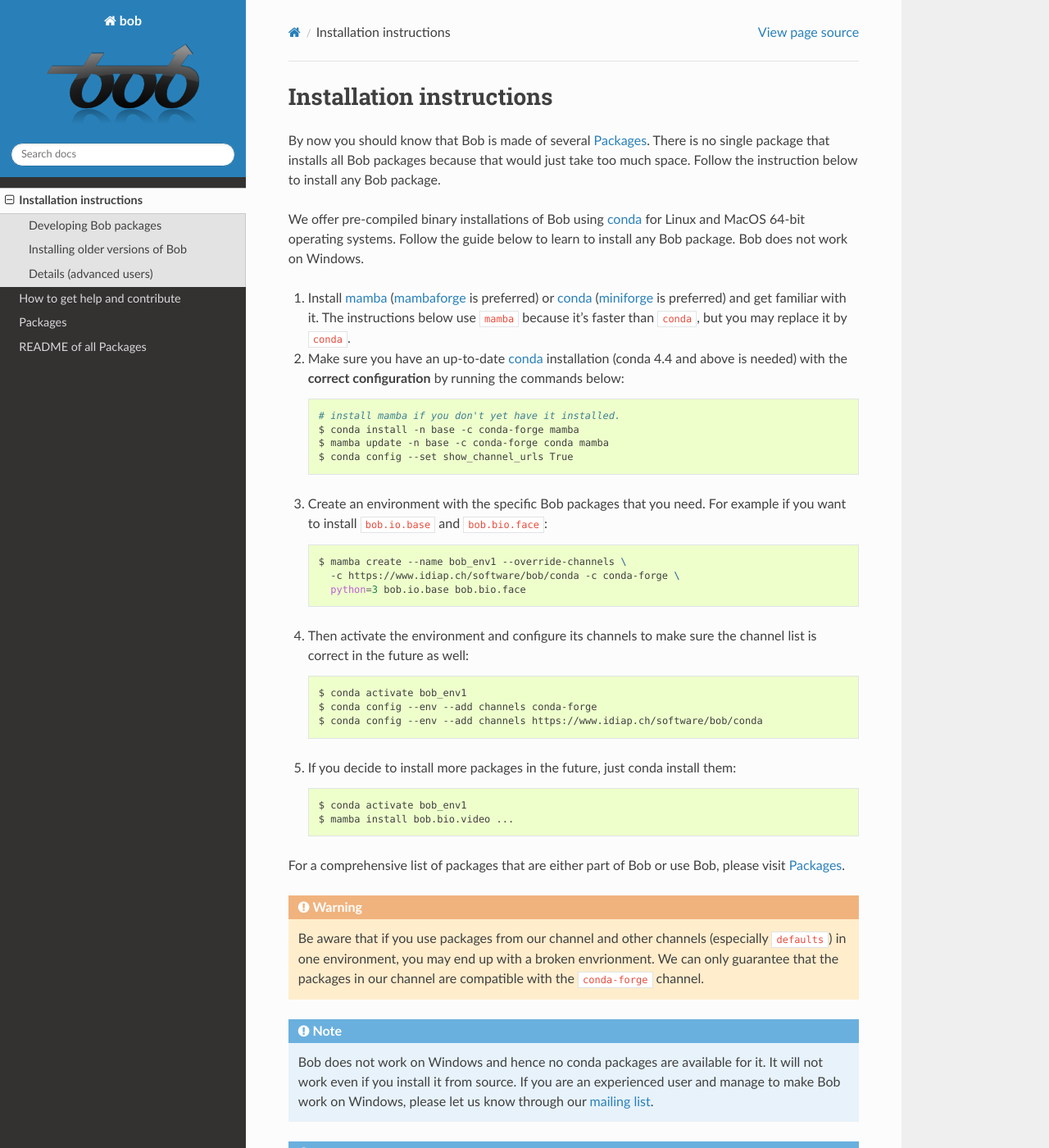
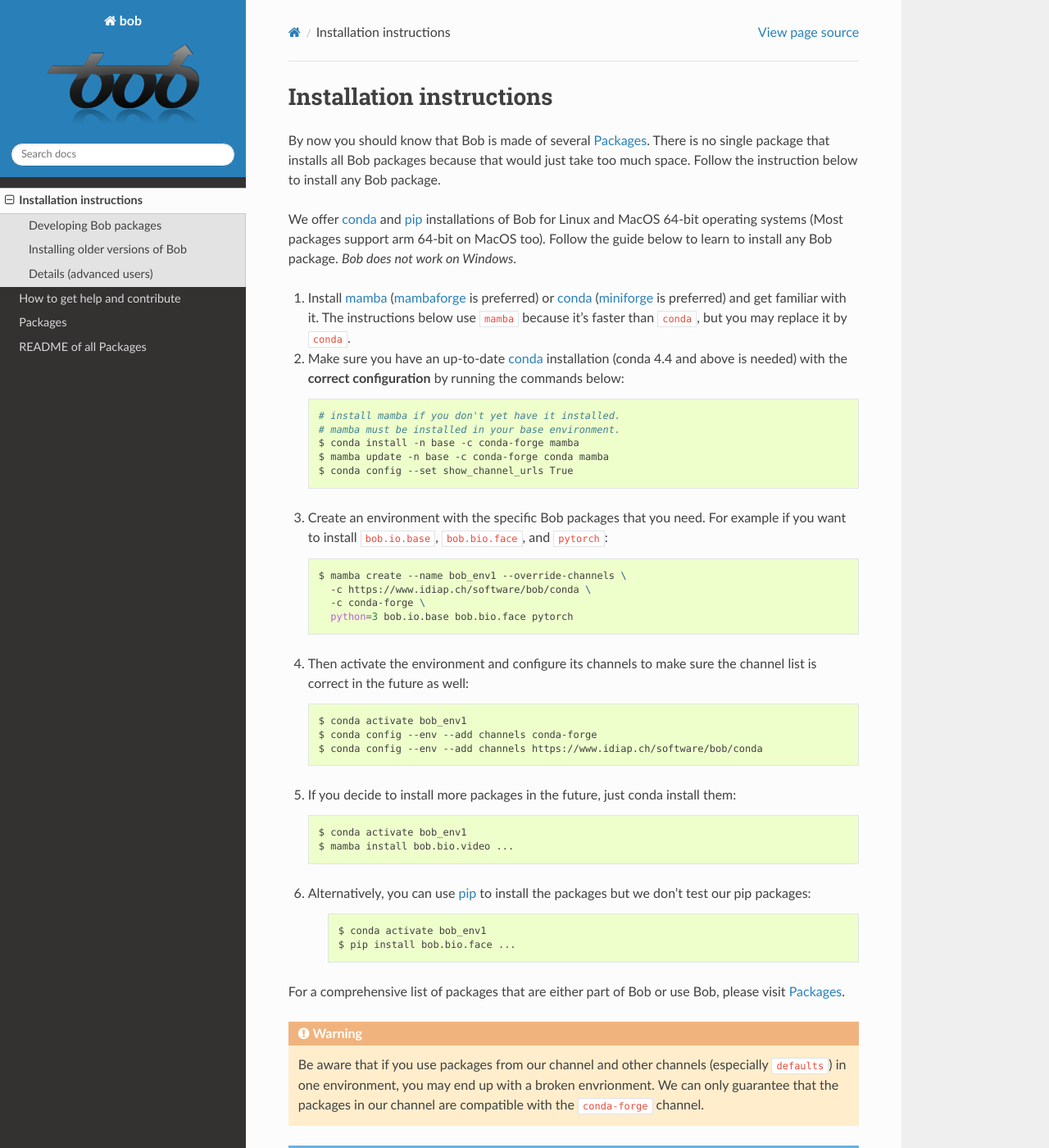
Before and after one commit to bioidiap/docs, a Sphinx documentation site: the page built from doc/install.rst, in a window 1280 px wide and 1400 px high. Shown: the whole window at 82% size. Built offline with Sphinx 7.4.7 and the Read the Docs theme 2.0.0, drawn with Linux system fonts in a browser that asks for light colours; pages that are not in the unit, such as notebooks, are missing from menus; the version number could not be read and is left out.

Commit message:
improve installation instructions and add an updated tutorial

```diff
--- a/doc/install.rst
+++ b/doc/install.rst
@@ -8,32 +8,35 @@
 no single package that installs all Bob packages because that would just take
 too much space. Follow the instruction below to install any Bob package.
 
-We offer pre-compiled binary installations of Bob using `conda`_ for Linux and
-MacOS 64-bit operating systems. Follow the guide below to learn to install any
-Bob package. Bob does not work on Windows.
+We offer conda_ and pip_ installations of Bob for Linux and MacOS 64-bit
+operating systems (Most packages support arm 64-bit on MacOS too). Follow the
+guide below to learn to install any Bob package. *Bob does not work on
+Windows*.
 
-#.  Install `mamba`_  (`mambaforge`_ is preferred) or `conda`_ (`miniforge`_ is
+#.  Install `mamba`_  (`mambaforge`_ is preferred) or conda_ (`miniforge`_ is
     preferred) and get familiar with it. The instructions below use ``mamba``
     because it's faster than ``conda``, but you may replace it by ``conda``.
 
-#.  Make sure you have an up-to-date `conda`_ installation (conda 4.4 and above
+#.  Make sure you have an up-to-date conda_ installation (conda 4.4 and above
     is needed) with the **correct configuration** by running the commands below:
 
     .. code:: sh
 
        # install mamba if you don't yet have it installed.
+       # mamba must be installed in your base environment.
        $ conda install -n base -c conda-forge mamba
        $ mamba update -n base -c conda-forge conda mamba
        $ conda config --set show_channel_urls True
 
 #.  Create an environment with the specific Bob packages that you need. For
-    example if you want to install ``bob.io.base`` and ``bob.bio.face``:
+    example if you want to install ``bob.io.base``, ``bob.bio.face``, and ``pytorch``:
 
     .. code:: sh
 
        $ mamba create --name bob_env1 --override-channels \
-         -c https://www.idiap.ch/software/bob/conda -c conda-forge \
-         python=3 bob.io.base bob.bio.face
+         -c https://www.idiap.ch/software/bob/conda \
+         -c conda-forge \
+         python=3 bob.io.base bob.bio.face pytorch
 
 #.  Then activate the environment and configure its channels to make sure the
     channel list is correct in the future as well:
@@ -50,6 +53,13 @@
 
        $ conda activate bob_env1
        $ mamba install bob.bio.video ...
+
+#. Alternatively, you can use pip_ to install the packages but we don't test our pip packages:
+
+    .. code:: sh
+
+       $ conda activate bob_env1
+       $ pip install bob.bio.face ...
 
 For a comprehensive list of packages that are either part of |project| or use
 |project|, please visit :ref:`bob.packages`.
--- a/doc/links.rst
+++ b/doc/links.rst
@@ -41,6 +45,7 @@
 .. _NumPy: http://www.numpy.org
 .. _packages: https://www.idiap.ch/software/bob/packages
 .. _Pillow: http://python-pillow.github.io/
+.. _pip: https://pip.pypa.io/en/stable/
 .. _pkg-config: http://www.freedesktop.org/wiki/Software/pkg-config/
 .. _Python-2.0: http://www.opensource.org/licenses/Python-2.0
 .. _python: http://www.python.org
```
Also changed, not shown: other parts of doc/links.rst (+4 -0 lines), doc/help.rst (+3 -7 lines), doc/index.rst (+6 -5 lines), doc/packages.rst (+4 -11 lines).
